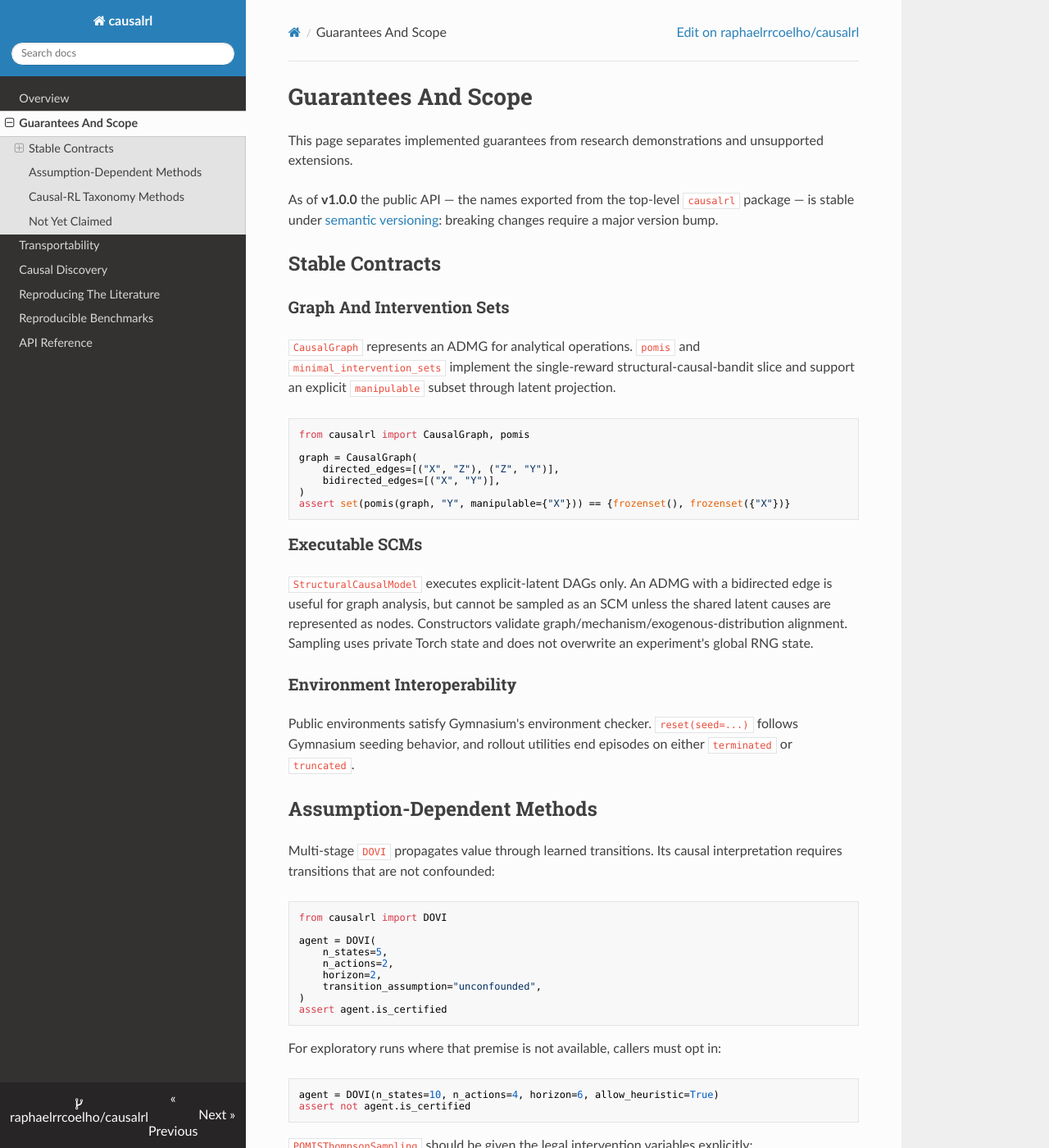
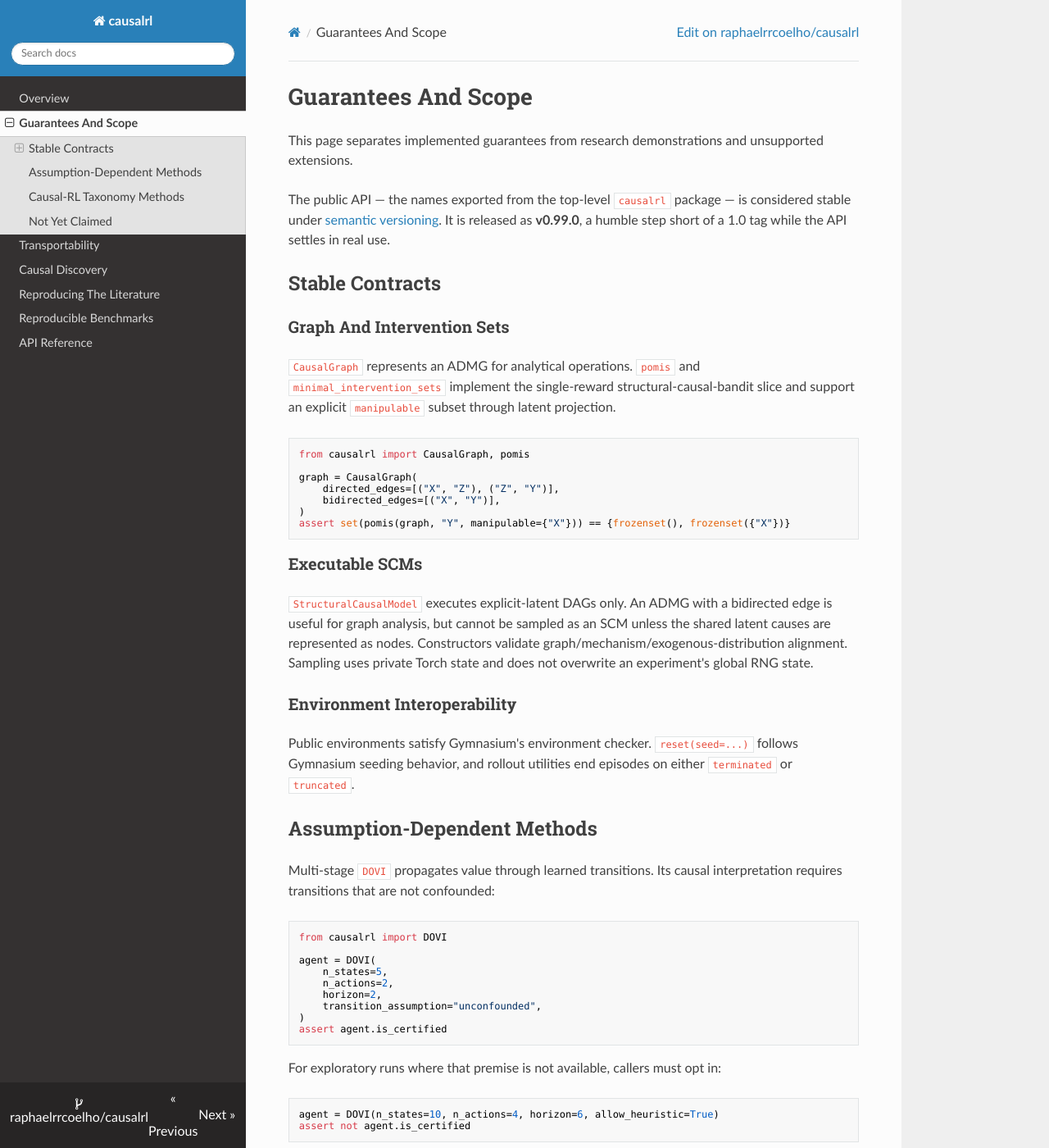
Before and after one commit to raphaelrrcoelho/causalrl, an MkDocs documentation site: the page built from docs/guarantees.md, in a window 1280 px wide and 1400 px high. Shown: the whole window at 82% size. Built offline with MkDocs 1.6.1, drawn with Linux system fonts in a browser that asks for light colours; nearby versions of some CDN libraries; some of the changed text lies outside the part shown.

Commit message:
release: v0.99.0 — humble pre-1.0 relabel + fix where_to_intervene notebook (POMIS requires manipulable=)

````diff
--- a/docs/guarantees.md
+++ b/docs/guarantees.md
@@ -3,9 +3,9 @@
 This page separates implemented guarantees from research demonstrations and unsupported
 extensions.
 
-As of **v1.0.0** the public API — the names exported from the top-level `causalrl` package — is
-stable under [semantic versioning](https://semver.org): breaking changes require a major version
-bump.
+The public API — the names exported from the top-level `causalrl` package — is considered stable
+under [semantic versioning](https://semver.org). It is released as **v0.99.0**, a humble step short
+of a 1.0 tag while the API settles in real use.
 
 ## Stable Contracts
 
@@ -74,7 +74,7 @@ agent = POMISThompsonSampling(
 )
 ```
 
-The `manipulable` set is required: inferring it from arm enumeration was removed in v1.0.0.
+The `manipulable` set is required: inferring it from arm enumeration was removed in v0.99.0.
 
 ## Causal-RL Taxonomy Methods
 
--- a/pyproject.toml
+++ b/pyproject.toml
@@ -1,6 +1,6 @@
 [project]
 name = "causalrl"
-version = "1.0.0"
+version = "0.99.0"
 description = "Causal reinforcement learning: structural causal models meet RL."
 readme = "README.md"
 requires-python = ">=3.11"
@@ -21,7 +21,7 @@ dependencies = [
     "numpy>=2.0",
 ]
 classifiers = [
-    "Development Status :: 5 - Production/Stable",
+    "Development Status :: 4 - Beta",
     "Intended Audience :: Science/Research",
     "License :: OSI Approved :: MIT License",
     "Programming Language :: Python :: 3",
````
Also changed, not shown: CHANGELOG.md (+4 -6 lines), README.md (+4 -4 lines), 2 other files.
